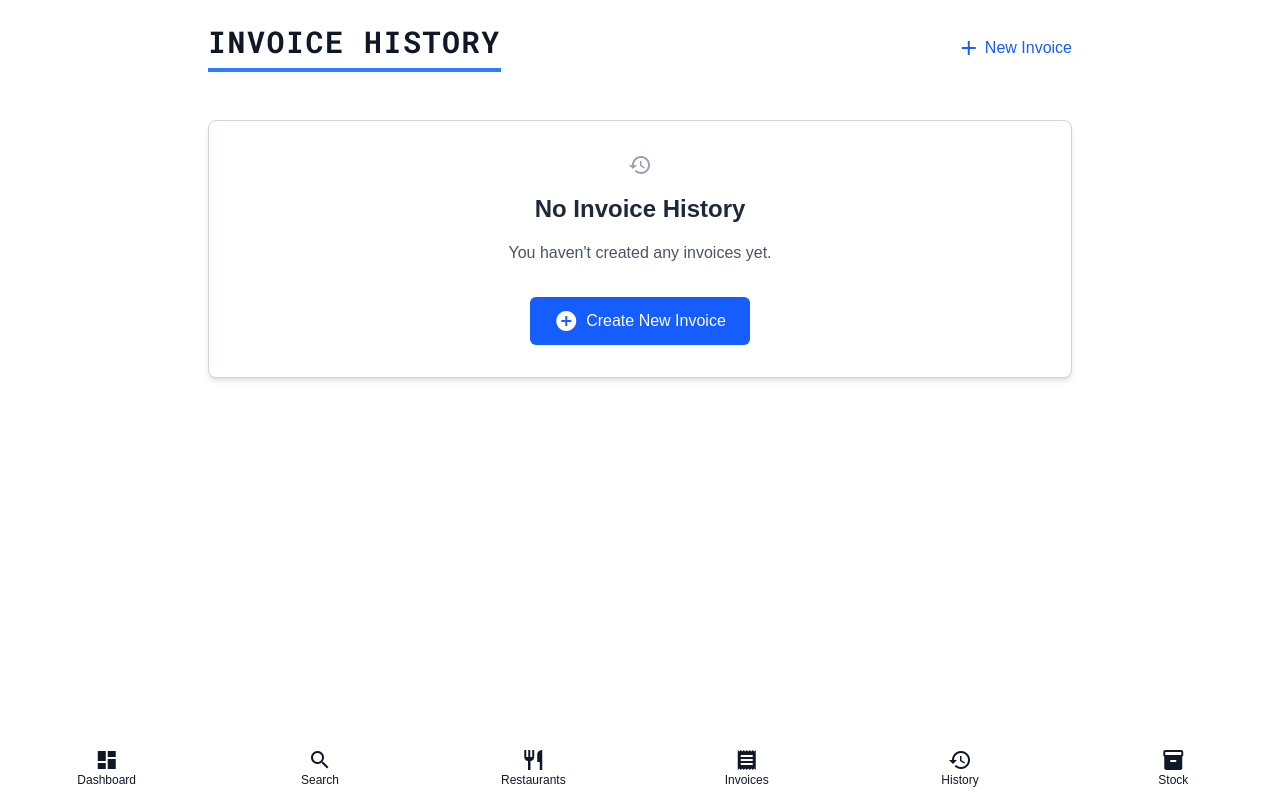
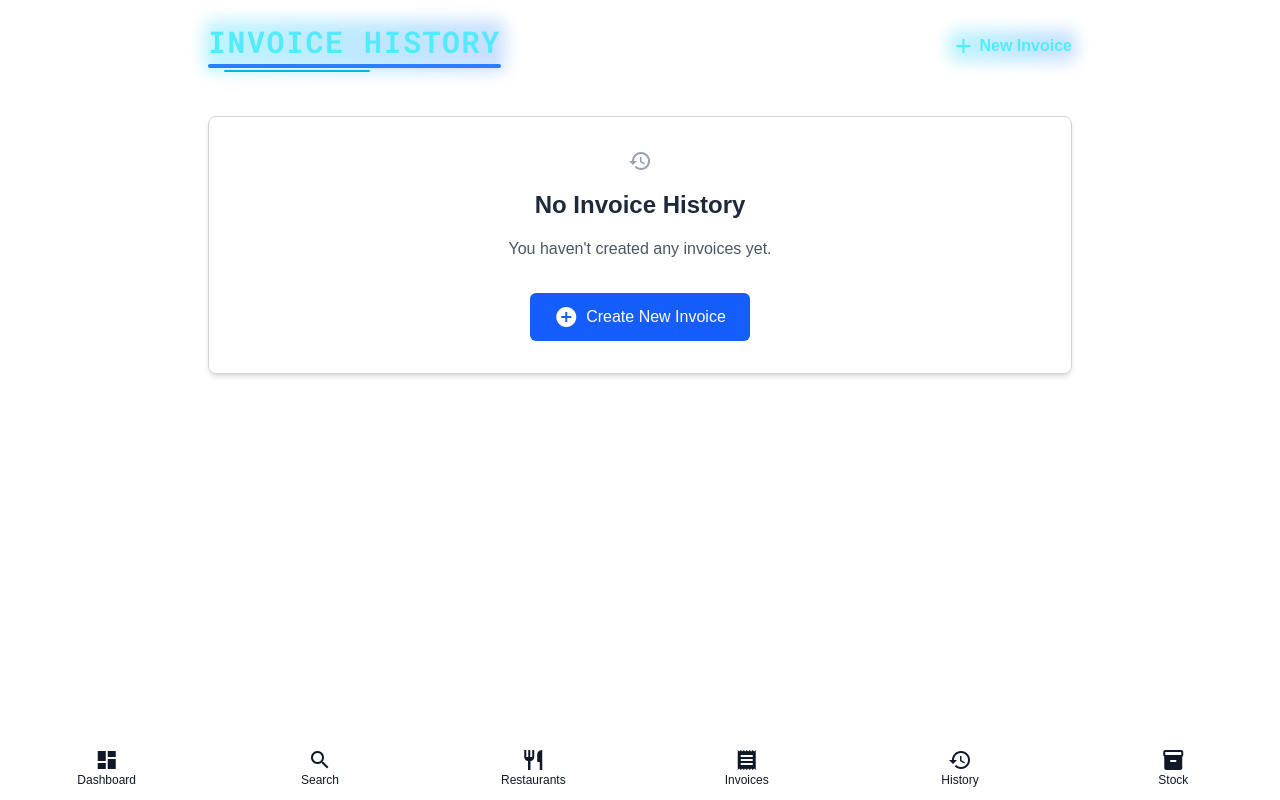
Before and after one commit to elvisinthecloud/inventory-management-system, a Next.js app: page /history in a window 1280 px wide. Built offline with nearby package versions, Linux system fonts and the light colour scheme.

Commit message:
style: Changed header font color and style on each page.

```diff
--- /dev/null
+++ b/src/app/components/PageHeader.tsx
@@ -0,0 +1,40 @@
+import React from 'react';
+import { Roboto_Mono } from "next/font/google";
+
+const robotoMono = Roboto_Mono({
+  weight: '700',
+  subsets: ['latin'],
+});
+
+interface PageHeaderProps {
+  title: string;
+  withAction?: React.ReactNode;
+}
+
+export default function PageHeader({ title, withAction }: PageHeaderProps) {
+  return (
+    <div className="mb-8 flex items-center justify-between">
+      <div className="relative pb-2 group">
+        {/* Glowing effect */}
+        <div className="absolute -inset-1 bg-gradient-to-r from-cyan-400 to-blue-500 opacity-25 blur-sm group-hover:opacity-40 transition duration-300 rounded-lg"></div>
+
+        <h1 className={`${robotoMono.className} text-3xl uppercase tracking-wider text-cyan-300 font-bold relative z-10`}>
+          {title}
+        </h1>
+
+        {/* Underline effects */}
+        <div className="absolute bottom-0 left-0 w-full h-1 bg-blue-500 rounded-full"></div>
+        <div className="absolute -bottom-1 left-0 w-1/2 h-0.5 bg-cyan-500 rounded-full transform translate-x-4 group-hover:translate-x-0 transition-transform duration-300"></div>
+      </div>
+
+      {withAction && (
+        <div className="ml-4 relative">
+          <div className="absolute -inset-1 rounded-lg opacity-25 bg-gradient-to-r from-cyan-400 to-blue-500 blur-sm"></div>
+          <div className="relative z-10">
+            {withAction}
+          </div>
+        </div>
+      )}
+    </div>
+  );
+}
--- a/src/app/history/page.tsx
+++ b/src/app/history/page.tsx
@@ -4,6 +4,7 @@ import React from 'react';
 import { useInvoice } from '../context/InvoiceContext';
 import { Roboto_Mono } from "next/font/google";
 import Link from 'next/link';
+import PageHeader from '@/app/components/PageHeader';
 
 const robotoMono = Roboto_Mono({
   weight: '700',
@@ -81,18 +82,18 @@ export default function HistoryPage() {
 
   return (
     <div className="container mx-auto max-w-4xl px-4 pb-20 pt-6">
-      <div className="mb-6 flex items-center justify-between">
-        <h1 className={`${robotoMono.className} border-b-4 border-blue-500 pb-2 text-3xl uppercase tracking-wider text-gray-900`}>
-          Invoice History
-        </h1>
+      <PageHeader
+        title="INVOICE HISTORY"
+        withAction={
           <Link
             href="/restaurants"
-          className="flex items-center text-blue-600 hover:text-blue-800"
+            className="flex items-center text-cyan-300 hover:text-cyan-200 font-semibold transition-colors duration-150"
           >
             <span className="material-icons mr-1">add</span>
             <span>New Invoice</span>
           </Link>
-      </div>
+        }
+      />
 
       {invoiceHistory.length === 0 ? (
         <div className="my-12 rounded-lg border border-gray-300 bg-white p-8 text-center shadow-md">
--- a/src/app/invoices/page.tsx
+++ b/src/app/invoices/page.tsx
@@ -5,6 +5,7 @@ import { useInvoice } from '../context/InvoiceContext';
 import { Roboto_Mono } from "next/font/google";
 import Link from 'next/link';
 import { useRouter } from 'next/navigation';
+import PageHeader from '@/app/components/PageHeader';
 
 const robotoMono = Roboto_Mono({
   weight: '700',
@@ -32,9 +33,7 @@ export default function InvoicesPage() {
 
   return (
     <div className="container mx-auto max-w-4xl px-4 pb-20 pt-6">
-      <h1 className={`${robotoMono.className} mb-6 border-b-4 border-blue-500 pb-2 text-3xl uppercase tracking-wider text-gray-900`}>
-        Current Invoice
-      </h1>
+      <PageHeader title="CURRENT INVOICE" />
 
       {!invoice.restaurant ? (
         <div className="my-12 rounded-lg border border-gray-300 bg-white p-8 text-center shadow-md">
--- a/src/app/restaurants/page.tsx
+++ b/src/app/restaurants/page.tsx
@@ -1,20 +1,13 @@
 import React from 'react';
-import { Roboto_Mono } from "next/font/google";
 import RestaurantList from '../components/RestaurantList';
-
-const robotoMono = Roboto_Mono({
-  weight: '700',
-  subsets: ['latin'],
-});
+import PageHeader from '@/app/components/PageHeader';
 
 export default function RestaurantsPage() {
   return (
     <div className="container mx-auto max-w-6xl px-4 py-6">
-      <h1 className={`${robotoMono.className} mb-8 border-b-4 border-blue-500 pb-2 text-3xl uppercase tracking-wider text-gray-800`}>
-        SELECT RESTAURANT
-      </h1>
+      <PageHeader title="SELECT RESTAURANT" />
 
-      <p className="mb-6 text-gray-600">
+      <p className="mb-6 text-gray-300">
         Choose a restaurant to start your order. Your cart will be tied to the selected restaurant.
       </p>
 
--- a/src/app/search/page.tsx
+++ b/src/app/search/page.tsx
@@ -5,6 +5,7 @@ import { Geist, Roboto_Mono } from "next/font/google";
 import SearchBar from '@/app/components/SearchBar';
 import CategoryGrid from '@/app/components/CategoryGrid';
 import { useInvoice } from '@/app/context/InvoiceContext';
+import PageHeader from '@/app/components/PageHeader';
 
 const geistSans = Geist({
   weight: '400',
@@ -185,9 +186,7 @@ export default function SearchPage() {
 
       {/* Categories Section */}
       <div className="mt-4">
-        <h2 className={`${robotoMono.className} mb-8 border-b-4 border-blue-500 pb-2 text-3xl uppercase tracking-wider text-gray-800`}>
-          CATEGORIES
-        </h2>
+        <PageHeader title="CATEGORIES" />
         <CategoryGrid categories={categories} />
       </div>
     </div>
```
Lines whose indentation alone changed are shown as unchanged.
